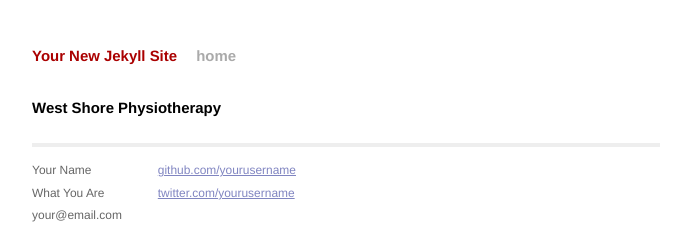
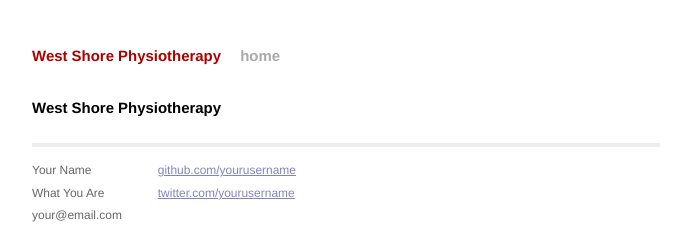
Before and after one commit to ericroberts/westshorephysio, a Jekyll site: the page built from index.html, in a window 1280 px wide. Shown: the top 240 px of the page, without its empty margins (294-985 px from the left). Built offline with Jekyll 4.4.1, drawn with Linux system fonts in a browser that asks for light colours; Markdown is read by kramdown in place of the engine named in the settings.

Commit message:
Jekyll + Heroku + Unicorn (https://github.com/himynameisjonas/jekyll-heroku-unicorn)

```diff
--- a/_config.yml
+++ b/_config.yml
@@ -1,4 +1,11 @@
-name: Your New Jekyll Site
+name: West Shore Physiotherapy
 markdown: redcarpet
 pygments: true
-exclude: ["vendor"]
+exclude:
+ - unicorn.rb
+ - README.md
+ - Procfile
+ - Gemfile
+ - Gemfile.lock
+ - config.ru
+ - vendor
```
Also changed, not shown: Gemfile (+3 -4 lines), Gemfile.lock, 2 other files.
